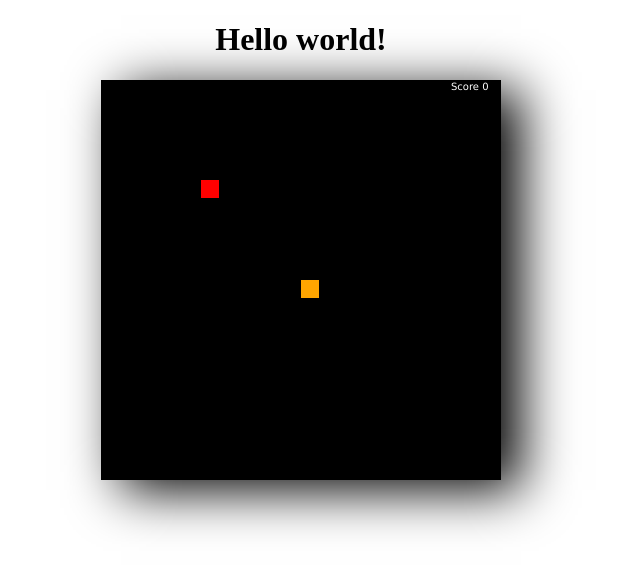
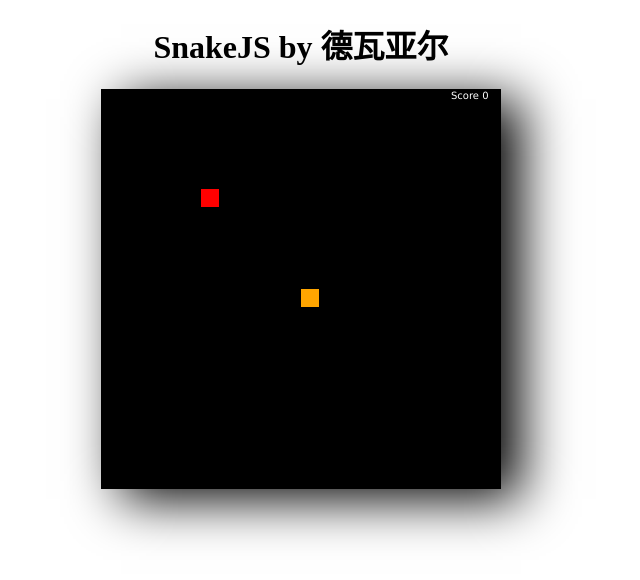
Before and after one commit to dwaryarr/snake-js, a plain HTML site: page index.html in a window 1280 px wide. Shown: the whole page, without its empty margins (339-979 px from the left). Drawn offline with Linux system fonts and the light colour scheme.

Commit message:
Update index.html #3

```diff
--- a/index.html
+++ b/index.html
@@ -23,7 +23,7 @@
 </head>
 
 <body>
-    <h1>Hello world!</h1>
+    <h1>SnakeJS by 德瓦亚尔</h1>
     <canvas id="game" width="400" height="400"></canvas>
 </body>
 <script src="snake.js" type="text/javascript"></script>
```
